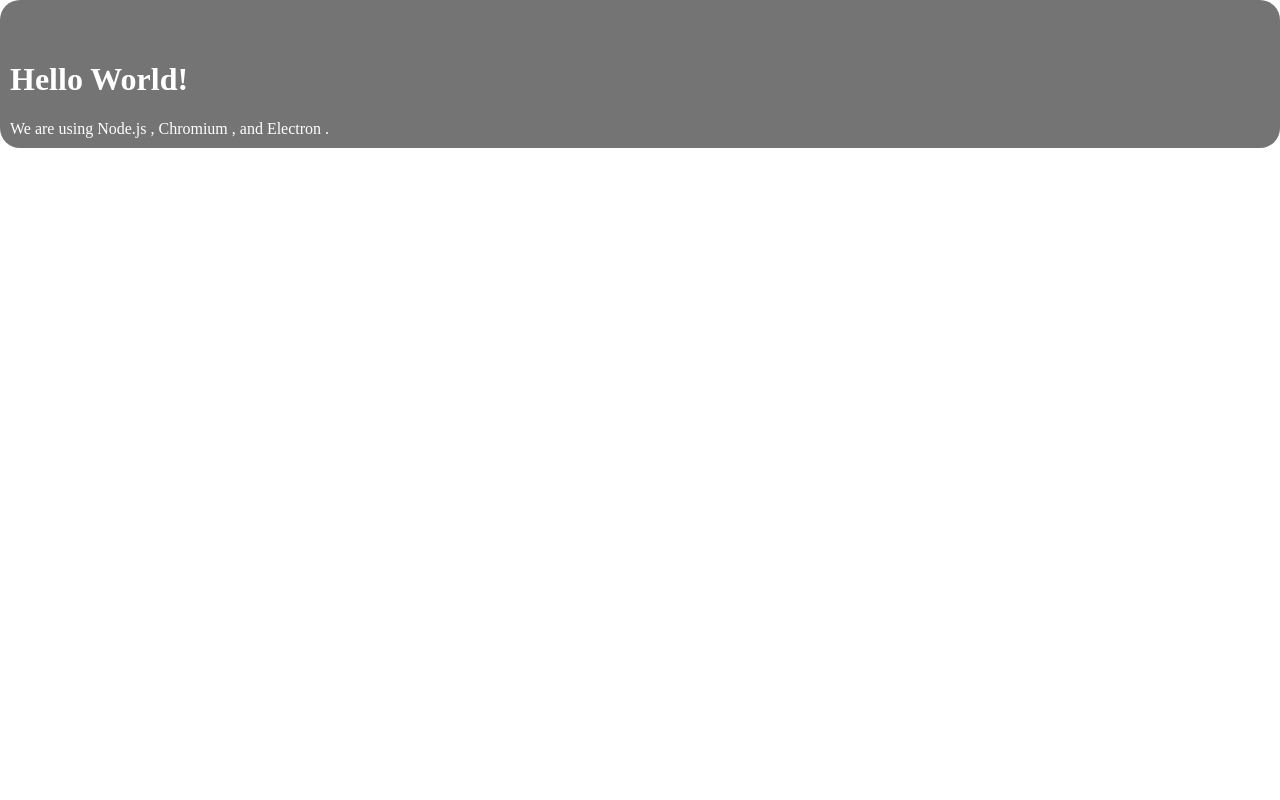
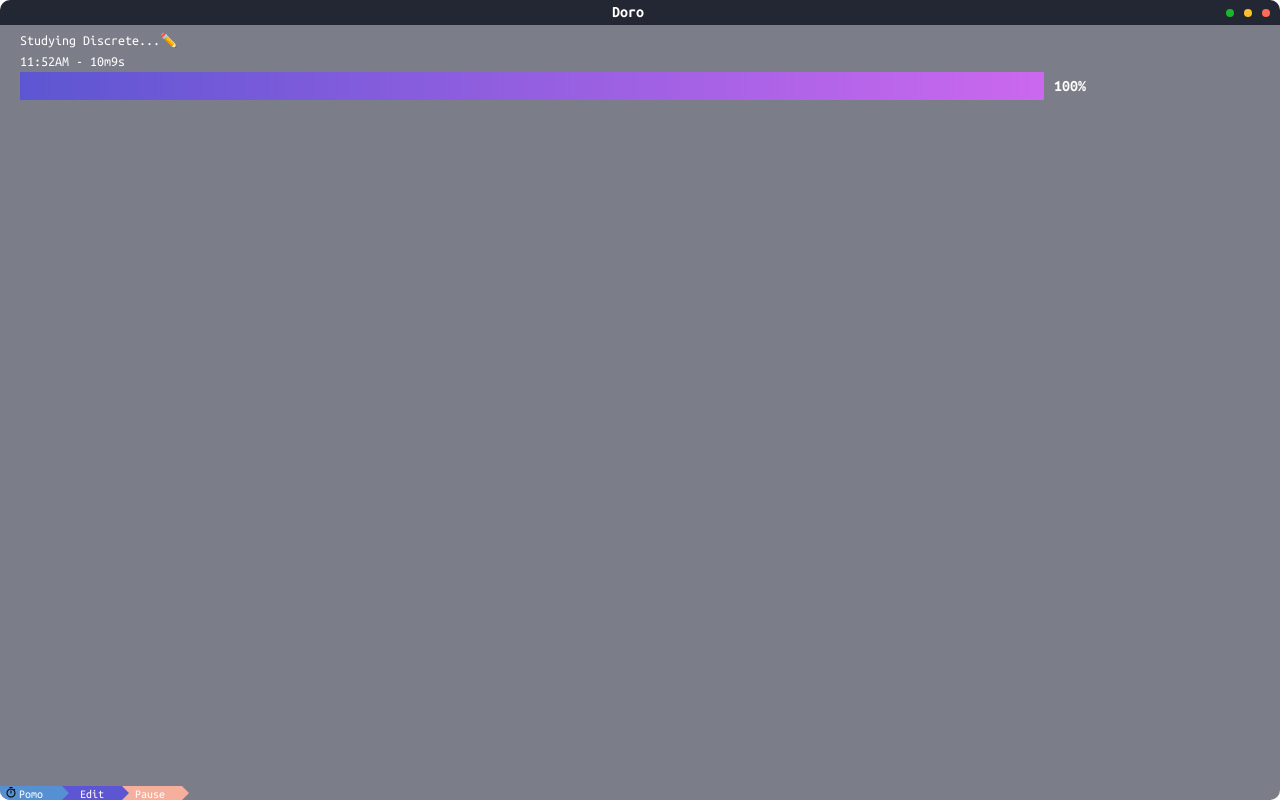
Before and after one commit to Goldenbeehive/Doro, an Electron app: page index.html in a window 1280 px wide. Drawn offline with Linux system fonts and the light colour scheme; no server answers.

Commit message:
UI finished

```diff
--- a/index.html
+++ b/index.html
@@ -3,24 +3,73 @@
 
 <head>
     <meta charset="UTF-8">
-    <!-- https://developer.mozilla.org/en-US/docs/Web/HTTP/CSP -->
     <meta http-equiv="Content-Security-Policy" content="default-src 'self'; script-src 'self'">
     <link rel="stylesheet" type="text/css" href="styles.css">
-    <script src="renderer.js"></script>
+    <script src="renderer.js" defer></script>
     <title>Hello test!</title>
 </head>
 
 <body>
-
-    <div id="test">
-        <div class="draggable">
+    <div class="draggable">
+        <div class="title-bar">
+            <div class="title">Doro</div>
+            <div class="buttons">
+                <div class="button" id="min">
+                    <img src="./assets/green.svg">
+                </div>
+                <div class="button" id="max">
+                    <img src='./assets/yellow.svg'>
+                </div>
+                <div id="close">
+                    <img src='./assets/red.svg'>
+                </div>
+            </div>
+        </div>
+    </div>
+    <div id="main-body">
+        <div>
+            <p id="edit">Studying Discrete...✏️</p>
+        </div>
+        <div>
+            <p id="timing">11:52AM - 10m9s</p>
+        </div>
+        <div id="progressflex">
+            <div class="gradient-box"></div>
+            <p id="percentage-text">100%</p>
+        </div>
+        <div id="state">
+            <svg width="69" height="14" viewBox="0 0 69 14" fill="none" xmlns="http://www.w3.org/2000/svg">
+                <path d="M62 0H-7L0 7L-7 14H62L69 7L62 0Z" />
+            </svg>
+            <div id='state-collection'>
+                <div id='collection'>
+                    <svg xmlns="http://www.w3.org/2000/svg" height="15" viewBox="0 -960 960 960" width="12">
+                        <path
+                            d="M360-840v-80h240v80H360Zm80 440h80v-240h-80v240Zm40 320q-74 0-139.5-28.5T226-186q-49-49-77.5-114.5T120-440q0-74 28.5-139.5T226-694q49-49 114.5-77.5T480-800q62 0 119 20t107 58l56-56 56 56-56 56q38 50 58 107t20 119q0 74-28.5 139.5T734-186q-49 49-114.5 77.5T480-80Zm0-80q116 0 198-82t82-198q0-116-82-198t-198-82q-116 0-198 82t-82 198q0 116 82 198t198 82Zm0-280Z"
+                            fill="black" />
+                    </svg>
+                    <p>Pomo</p>
+                </div>
+            </div>
 
         </div>
-        <h1>Hello World!</h1>
-        We are using Node.js <span id="node-version"></span>,
-        Chromium <span id="chrome-version"></span>,
-        and Electron <span id="electron-version"></span>.
+        <div id="editbutton">
+            <svg width="69" height="14" viewBox="0 0 69 14" fill="none" xmlns="http://www.w3.org/2000/svg">
+                <path d="M62 0H-7L0 7L-7 14H62L69 7L62 0Z" />
+            </svg>
+            <div id='edit-collection'>
+                <p>Edit</p>
+            </div>
+        </div>
+        <div id="pause">
+            <svg width="69" height="14" viewBox="0 0 69 14" fill="none" xmlns="http://www.w3.org/2000/svg">
+                <path d="M62 0H-7L0 7L-7 14H62L69 7L62 0Z" />
+            </svg>
+            <div id='pause-collection'>
+                <p>Pause</p>
+            </div>
+        </div>
+    </div>
 </body>
-</div>
 
 </html>
--- a/renderer.js
+++ b/renderer.js
@@ -1,6 +1,20 @@
-const delayInMillis = 5000;
+// Title bar events
+var close = document.getElementById('close');
+var max = document.getElementById('max');
+var min = document.getElementById('min');
+
+close.addEventListener('click', function () {
+    ipcRenderer.send('close');
+});
+min.addEventListener('click', function () {
+    ipcRenderer.send('min');
+});
+max.addEventListener('click', function () {
+    ipcRenderer.send('max');
+});
 
 
-    setTimeout(() => {
-      ipcRenderer.send('focus');
-    }, delayInMillis);
+//const delayInMillis = 5000;
+//setTimeout(() => {
+//  ipcRenderer.send('focus');
+//}, delayInMillis);
--- a/styles.css
+++ b/styles.css
@@ -1,18 +1,201 @@
-body{
+ /* CSS reset */
+*, *::before, *::after {
+    box-sizing: border-box;
+  }
+
+  * {
+    margin: 0;
+  }
+
+  body {
+    line-height: 1.5;
+    -webkit-font-smoothing: antialiased;
+  }
+
+  img, picture, video, canvas, svg {
+    display: block;
+    max-width: 100%;
+  }
+
+  input, button, textarea, select {
+    font: inherit;
+  }
+
+  p, h1, h2, h3, h4, h5, h6 {
+    overflow-wrap: break-word;
+  }
+
+  #root, #__next {
+    isolation: isolate;
+  }
+
+@font-face {
+    font-family: 'UbuntuMono-B';
+    src: url('./assets/UbuntuMono-B.ttf') format('truetype');
+}
+
+@font-face {
+    font-family: 'UbuntuMono-R';
+    src: url('./assets/UbuntuMono-R.ttf') format('truetype');
+}
+
+body {
+    font-family: 'UbuntuMono-B';
     padding: 0;
     margin: 0;
-    color:white
+    color: white
 }
+
 .draggable {
+    -webkit-app-region: drag;
+    height: 25px;
+    width: 100%;
+    background-color: #232633;
+    border-radius: 10px 10px 0 0;
+    margin: 0;
+}
 
-    -webkit-app-region: drag;
-    height: 30px;
-    width: 100vw;
+#title {
+    margin: 0;
+}
+
+.title-bar {
+    display: flex;
+    justify-content: center;
+    align-items: center;
+    padding-left: 20px;
+}
+
+.title {
+    flex: 1;
+    text-align: center;
+    align-items: center;
+    margin-left: 10px;
+}
+
+#edit {
+    margin: 0;
+    font-family: 'UbuntuMono-R';
+    font-size: 14px;
+    margin-left: 20px;
+    padding-top: 5px;
+}
+
+#timing {
+    margin: 0;
+    font-family: 'UbuntuMono-R';
+    font-size: 14px;
+    margin-left: 20px;
+}
+
+.buttons {
+    display: flex;
+    gap: 10px;
+    margin-right: 10px;
+    margin-top: 2px;
+    -webkit-app-region: no-drag;
+}
+
+#close:hover {
+    opacity: 50%;
+}
+
+#max:hover {
+    opacity: 50%;
+}
+
+#min:hover {
+    opacity: 50%;
+}
+
+#main-body {
+    border-radius: 0 0 10px 10px;
+    background-color: #313445a3;
+    display: flex;
+    flex-direction: column;
+    height: calc(100vh - 25px);
+}
+
+#progressflex {
+    display: flex;
+    flex-direction: row;
+    align-items: center;
+    gap: 10px;
+}
+
+#percentage-text {
+    margin: 0;
+}
+
+.gradient-box {
+    width: 80%;
+    /*max is 80*/
+    height: 28px;
+    margin-left: 20px;
+    background: linear-gradient(90deg, #5D56D2 0%, #CB68EF 100%);
+}
+
+#state {
+    position: fixed;
+    left: 0;
+    bottom: 0;
+    z-index: 3;
+    fill: #5D56D2;
+}
+#state svg{
+    fill: #5690d2;
+    border-radius: 0px 0px 0px 10px;
 
 }
-#test{
-    border-radius: 20px;
-    background-color: rgba(0, 0, 0, 0.545);
+#collection{
+    display: flex;
+    flex-direction: row;
+    gap :2px;
+}
+#state-collection{
+    position: fixed;
+    font-family: 'UbuntuMono-R';
+    font-size: 12px;
+    left: 5px;
+    bottom: 0;
+    top:calc(100vh - 15px);
+    z-index: 5;
+}
+#edit-collection{
+    position: fixed;
+    font-family: 'UbuntuMono-R';
+    font-size: 12px;
+    left: 80px;
+    bottom: 0;
+    top:calc(100vh - 15px);
+    z-index: 7;
+}
+#pause-collection{
+    position: fixed;
+    font-family: 'UbuntuMono-R';
+    font-size: 12px;
+    left: 135px;
+    bottom: 0;
+    top:calc(100vh - 15px);
+    z-index: 7;
+}
 
-    padding: 10px;
+#editbutton {
+    position: fixed;
+    left: 60px;
+    bottom: 0;
+    z-index: 2;
+
 }
+#pause{
+    position: fixed;
+    left: 120px;
+    bottom: 0;
+    z-index: 1;
+}
+#pause svg{
+    fill: #F7AF9D;
+}
+#editbutton svg{
+    fill: #5D56D2;
+}
```
Also changed, not shown: main.js (+25 -5 lines), preload.js (+2 -12 lines), assets/UbuntuMono-B.ttf (added), assets/UbuntuMono-R.ttf (added), assets/arrowcmd.svg (added), assets/green.svg (added), assets/red.svg (added), assets/timer_FILL0_wght400_GRAD0_opsz24.svg (added), assets/yellow.svg (added).
